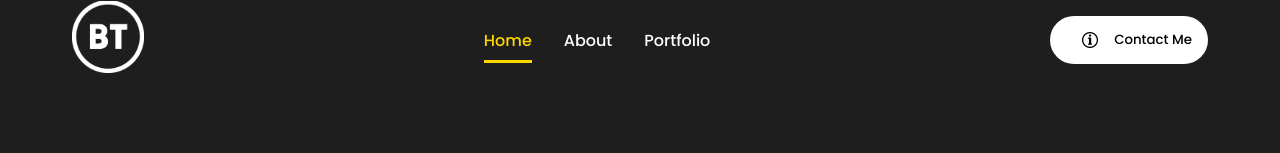
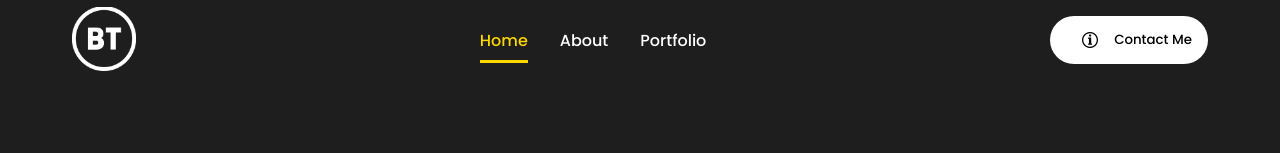
Before and after one commit to BenTrebi/Portfolio, a React (Create React App) app: page / in a window 1280 px wide. Shown: the top 153 px of the page. Built offline with nearby package versions, Linux system fonts and the light colour scheme.

Commit message:
Added styling to logo.

```diff
--- a/src/components/NavBar/navbar.css
+++ b/src/components/NavBar/navbar.css
@@ -14,9 +14,10 @@
 }
 
 .logo {
+  margin-top: 0.25rem;
     object-fit: cover;
-    height: 4.5rem;
-    width: 4.5rem;
+    height: 4rem;
+    width: 4rem;
     cursor: pointer;
 }
 
```
